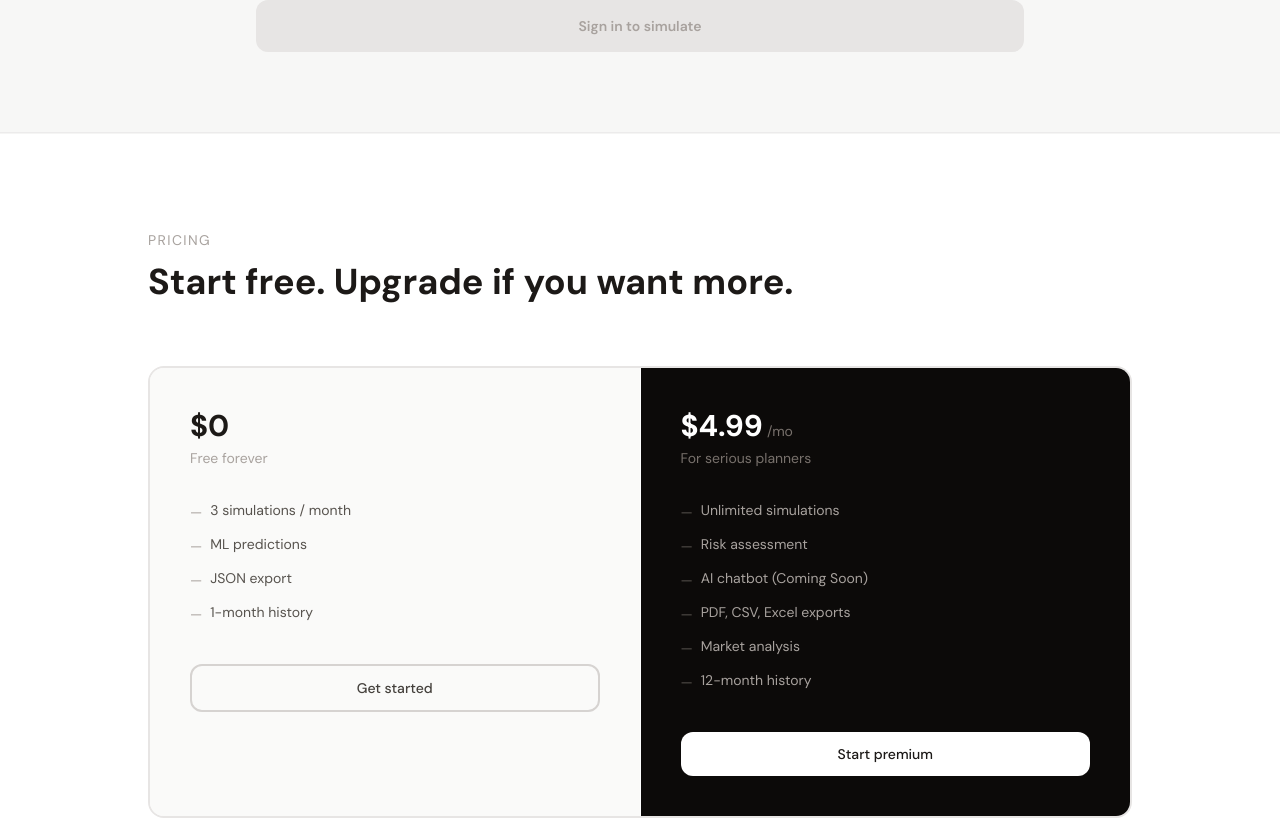
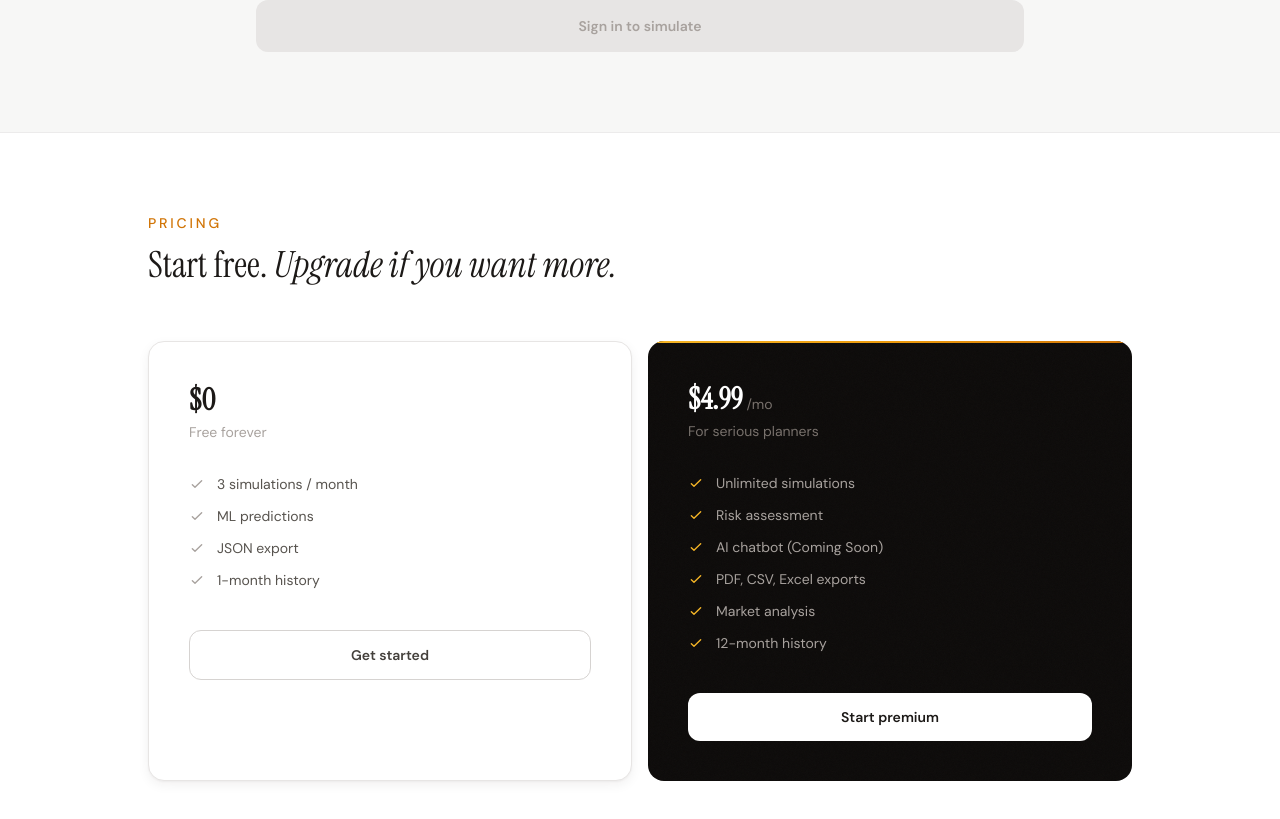
Before and after one commit to AndrewL05/Parallax, a React (Vite) app in the folder frontend/: page / in a window 1280 px wide. Shown: the part 2757-3576 px from the top of the page. Built offline with nearby package versions, Linux system fonts and the light colour scheme; no server answers.

Commit message:
remove  logs

```diff
--- a/frontend/src/components/Pricing.tsx
+++ b/frontend/src/components/Pricing.tsx
@@ -22,10 +22,10 @@ const PricingSection: React.FC = () => {
   };
 
   return (
-    <section id="pricing" className="py-24 bg-white border-t border-stone-100">
+    <section id="pricing" className="py-20 bg-white">
       <div className="max-w-5xl mx-auto px-5">
         <motion.p
-          className="text-stone-400 text-sm tracking-widest uppercase mb-3"
+          className="text-accent-600 text-sm tracking-[0.2em] uppercase mb-3 font-medium"
           initial={{ opacity: 0 }}
           whileInView={{ opacity: 1 }}
           viewport={{ once: true }}
@@ -33,40 +33,43 @@ const PricingSection: React.FC = () => {
           Pricing
         </motion.p>
         <motion.h2
-          className="text-3xl sm:text-4xl font-bold text-stone-900 mb-16"
+          className="font-display text-3xl sm:text-4xl text-stone-900 mb-14"
           initial={{ opacity: 0, y: 16 }}
           whileInView={{ opacity: 1, y: 0 }}
           viewport={{ once: true }}
           transition={{ duration: 0.5 }}
         >
-          Start free. Upgrade if you want more.
+          Start free. <span className="italic">Upgrade if you want more.</span>
         </motion.h2>
 
-        <div className="grid grid-cols-1 md:grid-cols-2 gap-px rounded-2xl overflow-hidden border-2 border-stone-200">
+        <div className="grid grid-cols-1 md:grid-cols-2 gap-4">
           {/* Free */}
           <motion.div
-            className="bg-stone-50 p-8 sm:p-10"
-            initial={{ opacity: 0 }}
-            whileInView={{ opacity: 1 }}
+            className="bg-white rounded-2xl p-8 sm:p-10 border border-stone-200 shadow-elevated hover:shadow-card transition-shadow duration-300"
+            initial={{ opacity: 0, y: 16 }}
+            whileInView={{ opacity: 1, y: 0 }}
             viewport={{ once: true }}
             transition={{ duration: 0.4 }}
           >
             <div className="flex items-baseline gap-1 mb-1">
-              <span className="text-3xl font-bold text-stone-900">$0</span>
+              <span className="text-3xl font-bold text-stone-900 font-display">$0</span>
             </div>
             <p className="text-sm text-stone-400 mb-8">Free forever</p>
 
             <ul className="space-y-3 text-sm text-stone-600 mb-10">
               {["3 simulations / month", "ML predictions", "JSON export", "1-month history"].map((f, i) => (
-                <li key={i} className="flex items-start gap-2">
-                  <span className="text-stone-400 mt-0.5">—</span> {f}
+                <li key={i} className="flex items-center gap-3">
+                  <svg className="w-4 h-4 text-stone-400 flex-shrink-0" fill="none" viewBox="0 0 24 24" stroke="currentColor" strokeWidth={2}>
+                    <path strokeLinecap="round" strokeLinejoin="round" d="M5 13l4 4L19 7" />
+                  </svg>
+                  {f}
                 </li>
               ))}
             </ul>
 
             <button
               onClick={scrollToSimulator}
-              className="w-full py-3 border-2 border-stone-300 rounded-xl text-sm font-medium text-stone-700 hover:border-stone-500 transition-colors"
+              className="w-full py-3.5 border border-stone-300 rounded-xl text-sm font-semibold text-stone-700 hover:border-stone-500 hover:bg-stone-50 focus-visible:outline-none focus-visible:ring-2 focus-visible:ring-stone-300 active:bg-stone-100 transition-colors"
             >
               Get started
             </button>
@@ -74,14 +77,17 @@ const PricingSection: React.FC = () => {
 
           {/* Premium */}
           <motion.div
-            className="bg-stone-950 text-white p-8 sm:p-10"
-            initial={{ opacity: 0 }}
-            whileInView={{ opacity: 1 }}
+            className="bg-stone-950 text-white rounded-2xl p-8 sm:p-10 relative overflow-hidden grain"
+            initial={{ opacity: 0, y: 16 }}
+            whileInView={{ opacity: 1, y: 0 }}
             viewport={{ once: true }}
             transition={{ duration: 0.4, delay: 0.1 }}
           >
+            {/* Accent border top */}
+            <div className="absolute top-0 left-0 right-0 h-[2px] bg-gradient-to-r from-accent-400 via-accent-500 to-accent-600" />
+
             <div className="flex items-baseline gap-1 mb-1">
-              <span className="text-3xl font-bold">$4.99</span>
+              <span className="text-3xl font-bold font-display">$4.99</span>
               <span className="text-sm text-stone-500">/mo</span>
             </div>
             <p className="text-sm text-stone-500 mb-8">For serious planners</p>
@@ -95,18 +101,23 @@ const PricingSection: React.FC = () => {
                 "Market analysis",
                 "12-month history",
               ].map((f, i) => (
-                <li key={i} className="flex items-start gap-2">
-                  <span className="text-stone-600 mt-0.5">—</span> {f}
+                <li key={i} className="flex items-center gap-3">
+                  <svg className="w-4 h-4 text-accent-400 flex-shrink-0" fill="none" viewBox="0 0 24 24" stroke="currentColor" strokeWidth={2}>
+                    <path strokeLinecap="round" strokeLinejoin="round" d="M5 13l4 4L19 7" />
+                  </svg>
+                  {f}
                 </li>
               ))}
             </ul>
 
-            <button
+            <motion.button
               onClick={handlePremium}
-              className="w-full py-3 bg-white text-stone-900 rounded-xl text-sm font-medium hover:bg-stone-100 transition-colors"
+              className="w-full py-3.5 bg-white text-stone-900 rounded-xl text-sm font-semibold hover:bg-stone-100 focus-visible:outline-none focus-visible:ring-2 focus-visible:ring-accent-400 focus-visible:ring-offset-2 focus-visible:ring-offset-stone-950 active:bg-stone-200 transition-colors"
+              whileHover={{ scale: 1.01 }}
+              whileTap={{ scale: 0.99 }}
             >
               Start premium
-            </button>
+            </motion.button>
           </motion.div>
         </div>
       </div>
--- a/frontend/src/hooks/useSimulation.ts
+++ b/frontend/src/hooks/useSimulation.ts
@@ -16,12 +16,6 @@ export const useSimulation = () => {
       setError(null);
 
       try {
-        console.log("📤 Raw form data received:", formData);
-        console.log(
-          "📤 Sending simulation data:",
-          JSON.stringify(formData, null, 2)
-        );
-
         // Validate data structure before sending
         if (!formData.choice_a || !formData.choice_b) {
           throw new Error("Missing choice_a or choice_b");
--- a/frontend/src/services/api.ts
+++ b/frontend/src/services/api.ts
@@ -63,16 +63,6 @@ class ApiService {
       ...headers,
     };
 
-    console.log("🔍 API POST Debug:", {
-      endpoint,
-      data,
-      dataType: typeof data,
-      isArray: Array.isArray(data),
-      serialized: JSON.stringify(data),
-      originalHeaders: headers,
-      mergedHeaders,
-    });
-
     return this.request<T>(endpoint, {
       method: "POST",
       headers: mergedHeaders,
```
